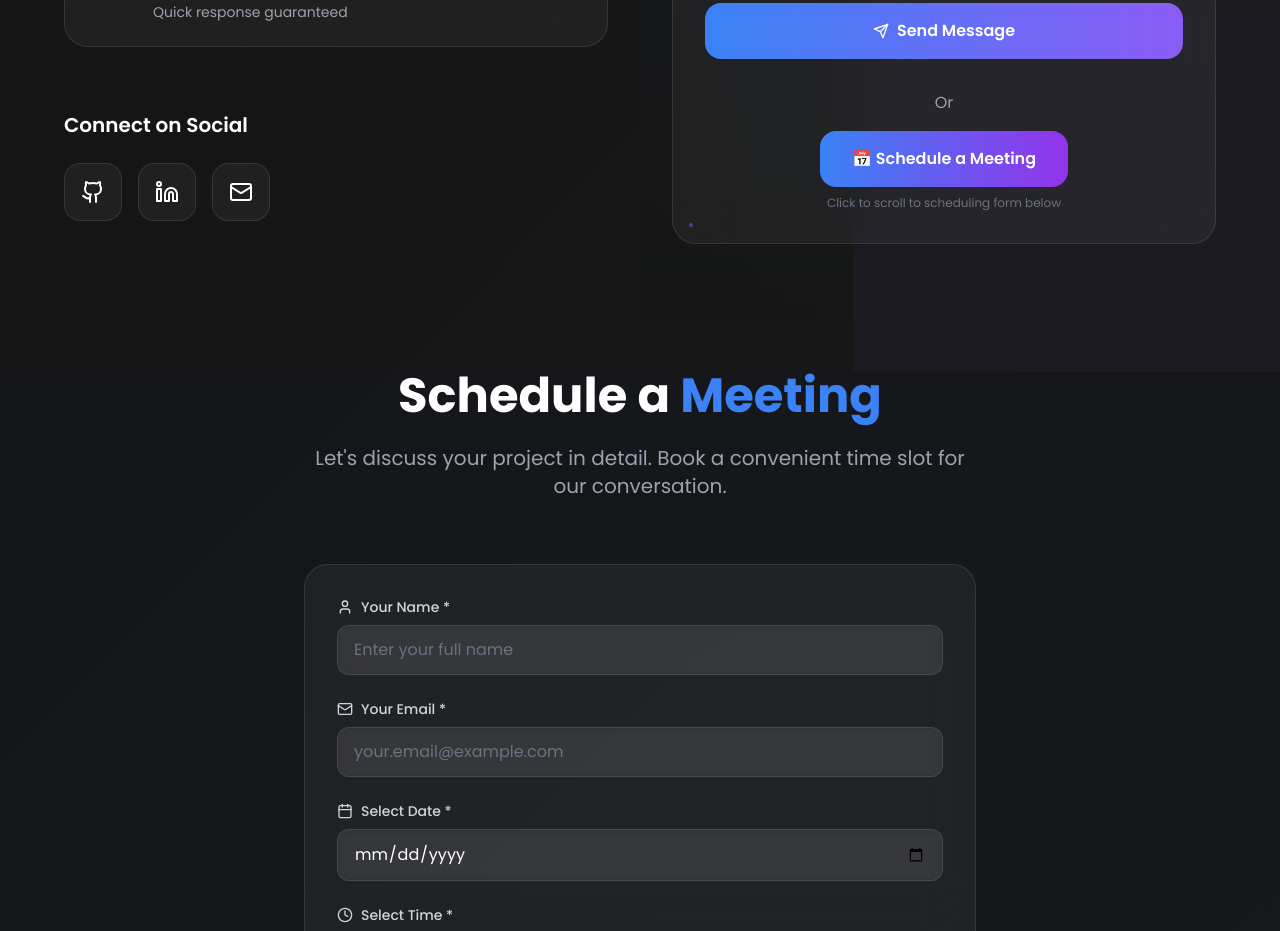
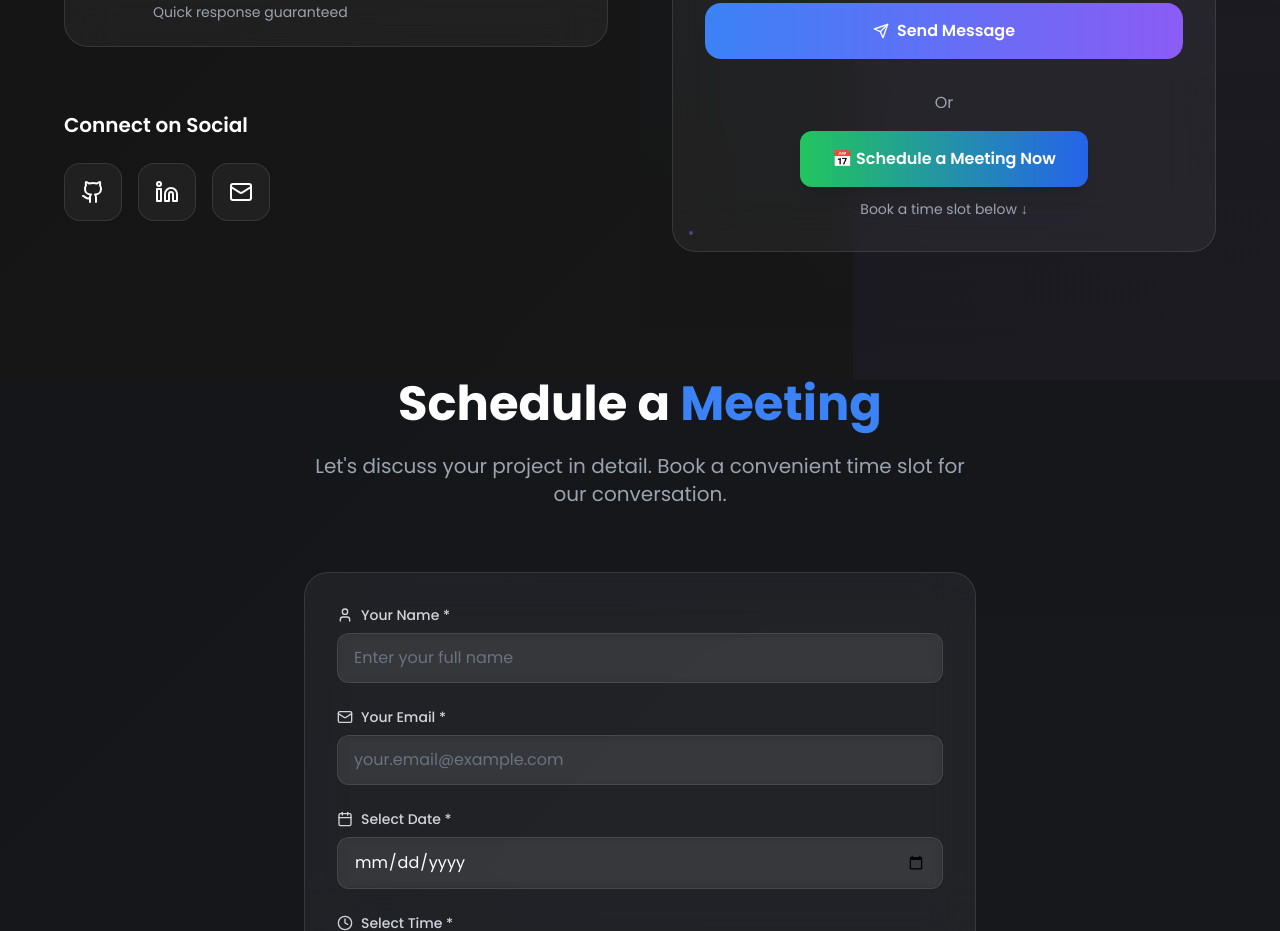
Before and after one commit to subh-a-dip/portfolios, a Next.js app: page / in a window 1280 px wide. Shown: the part 5480-6411 px from the top of the page. Built offline with nearby package versions, Linux system fonts and the light colour scheme.

Commit message:
Enhance schedule button with better styling and multiple scroll fallbacks

```diff
--- a/components/Contact.tsx
+++ b/components/Contact.tsx
@@ -270,23 +270,24 @@ export default function Contact() {
                 <p className="text-gray-400 mb-4">Or</p>
                 <motion.button
                   onClick={() => {
-                    console.log('Schedule button clicked')
-                    const scheduleSection = document.getElementById('schedule')
-                    console.log('Schedule section found:', scheduleSection)
-                    if (scheduleSection) {
-                      scheduleSection.scrollIntoView({ behavior: 'smooth' })
-                    } else {
-                      // Fallback: scroll to bottom of page
-                      window.scrollTo({ top: document.body.scrollHeight, behavior: 'smooth' })
-                    }
+                    // Multiple fallback methods
+                    setTimeout(() => {
+                      const scheduleSection = document.getElementById('schedule')
+                      if (scheduleSection) {
+                        scheduleSection.scrollIntoView({ behavior: 'smooth', block: 'start' })
+                      } else {
+                        // Scroll down by viewport height to find schedule section
+                        window.scrollBy({ top: window.innerHeight, behavior: 'smooth' })
+                      }
+                    }, 100)
                   }}
-                  className="btn-primary inline-flex items-center gap-2 bg-gradient-to-r from-blue-500 to-purple-600 hover:from-blue-600 hover:to-purple-700"
+                  className="w-full sm:w-auto px-8 py-4 bg-gradient-to-r from-green-500 to-blue-600 hover:from-green-600 hover:to-blue-700 text-white font-semibold rounded-xl shadow-lg hover:shadow-xl transition-all duration-300 inline-flex items-center justify-center gap-3"
                   whileHover={{ scale: 1.05 }}
                   whileTap={{ scale: 0.95 }}
                 >
-                  📅 Schedule a Meeting
+                  📅 Schedule a Meeting Now
                 </motion.button>
-                <p className="text-xs text-gray-500 mt-2">Click to scroll to scheduling form below</p>
+                <p className="text-sm text-gray-400 mt-3">Book a time slot below ↓</p>
               </div>
             </div>
 
```
